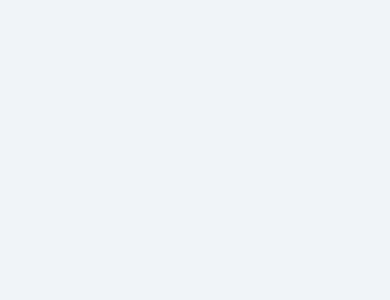
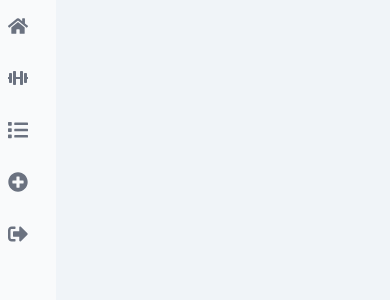
Before and after one commit to KhatirShahidi/fitness-tracker-frontend, a React (Vite) app: page /sideNav in a window 390 px wide. Shown: the top 300 px of the page. Built offline with nearby package versions, Linux system fonts and the light colour scheme.

Commit message:
Added mini sidebar for smaller screens

```diff
--- a/src/index.css
+++ b/src/index.css
@@ -552,15 +552,22 @@ button[type="submit"]:disabled {
   }
 
   #default-sidebar {
-    transform: translateX(-100%);
+    width: 3.5rem; /* Narrow the sidebar for smaller screens */
+    transform: translateX(0);
+  }
+
+  #default-sidebar ul {
+    display: flex;
+    flex-direction: column;
+    padding: 0.5rem 0; /* Adjust padding */
+  }
+
+  #default-sidebar ul li a span {
+    display: none; /* Hide text to make the sidebar narrower */
   }
 
   .sidebar-open #default-sidebar {
     transform: translateX(0);
-  }
-
-  #default-sidebar {
-    transform: translateX(-100%);
   }
 
   .sidebar-open #default-sidebar {
--- a/src/pages/Dashboard.jsx
+++ b/src/pages/Dashboard.jsx
@@ -37,8 +37,6 @@ function Dashboard() {
         <h1 className="text-2xl font-bold">
           Welcome {username}, to My Fitness Tracker
           <br />
-          <br />
-          Please follow the steps below to get started:
         </h1>
         <h2>Step 1: </h2>
         <CreateExercise />
--- a/src/routes/AppRoutes.jsx
+++ b/src/routes/AppRoutes.jsx
@@ -29,7 +29,7 @@ function AppRoutes() {
         <Route path="/" element={<Home />} />
         <Route path="/login" element={<Login />} />
         <Route path="/register" element={<Register />} />
-        <Route path ="/sideNav" element={<SideNav />} />
+        <Route path="/sideNav" element={<SideNav />} />
 
         {/* Catch-all route */}
         <Route path="*" element={<h1>404: Page Not Found</h1>} />
```
Also changed, not shown: src/pages/sideBar.jsx (+10 -10 lines).
